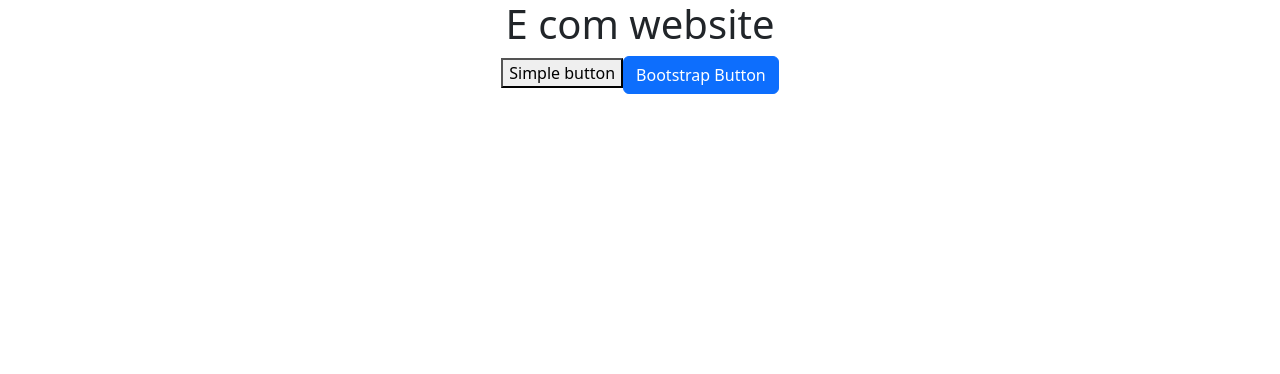
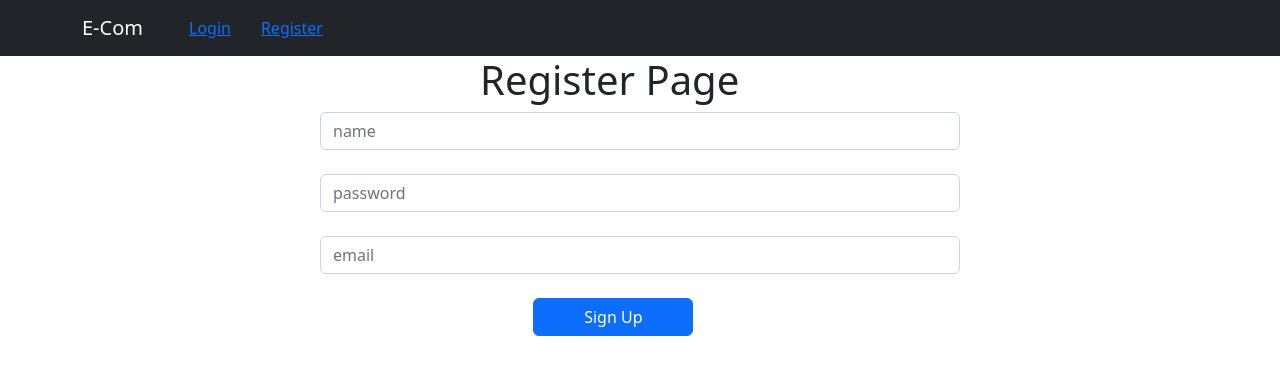
Before and after one commit to ZolaJigar/ecom-dashboard, a React (Create React App) app: page /register in a window 1280 px wide. Shown: the top 374 px of the page. Built offline with nearby package versions, Linux system fonts and the light colour scheme.

Commit message:
Login api done and localstorage and protected router done

```diff
--- /dev/null
+++ b/src/AddProduct.js
@@ -0,0 +1,11 @@
+import Header from "./Header";
+function AddProduct() {
+    return (
+        <div>
+            <Header />
+            <h1>Add Product Page</h1>
+        </div>
+    )
+}
+
+export default AddProduct;
--- a/src/App.css
+++ b/src/App.css
@@ -36,3 +36,7 @@
     transform: rotate(360deg);
   }
 }
+
+.navbar_wrapper a{
+  padding-left : 30px;
+}
--- a/src/App.js
+++ b/src/App.js
@@ -1,13 +1,28 @@
-import logo from './logo.svg';
-import './App.css';
-import { Button } from 'react-bootstrap';
+import React from 'react';
+// import { Button } from 'react-bootstrap';
+import "./App.css";
+import { BrowserRouter, Routes, Route } from "react-router-dom";
+import Header from "./Header";
+import Login from "./login";
+import Register from "./Register";
+import AddProduct from "./AddProduct";
+import UpdateProduct from "./UpdateProduct";
+import Protected from "./Protected";
+
 function App() {
   return (
-    <div className="App">
-      <h1> E com website</h1>
-      <button>Simple button</button>
-      <Button> Bootstrap Button</Button>
-    </div>
+    <>
+      <BrowserRouter>
+        {/* <Header /> */}
+        {/* <h1> E com website</h1> */}
+        <Routes>
+          <Route path="/login" element={<Login />} />
+          <Route path="/register" element={<Register />} />
+          <Route path="/add" element={<Protected Cmp={AddProduct} />} />
+          <Route path="/update" element={<Protected Cmp={UpdateProduct} />} />
+        </Routes>
+      </BrowserRouter>
+    </>
   );
 }
 
--- /dev/null
+++ b/src/Header.js
@@ -0,0 +1,28 @@
+import { Navbar, Nav, Container } from "react-bootstrap";
+import { Link } from "react-router-dom";
+function Header() {
+    return (
+        <Navbar bg="dark" variant="dark">
+            <Container>
+                <Navbar.Brand href="#home">E-Com</Navbar.Brand>
+                <Nav className="me-auto navbar_wrapper">
+                    {
+                        localStorage.getItem('user-info') ?
+                            <>
+                                <Link to="/add"> Add Product</Link>
+                                <Link to="/update"> Update Product</Link>
+                            </>
+                            :
+                            <>
+                                <Link to="/login"> Login</Link>
+                                <Link to="/register"> Register</Link>
+                            </>
+                    }
+
+                </Nav>
+            </Container>
+        </Navbar>
+    )
+}
+
+export default Header;
--- /dev/null
+++ b/src/Protected.js
@@ -0,0 +1,22 @@
+import React, { useEffect } from "react";
+import { useNavigate } from "react-router-dom";
+import Header from "./Header";
+function Protected(props) {
+    const navigate = useNavigate();
+    let Cmp = props.Cmp
+    React.useEffect(() => {
+        if(!(localStorage.getItem('user-info')))
+        {
+            navigate("/register");
+        }
+    }, [])
+    return (
+        <>
+            <div>
+                <Cmp />
+            </div>
+        </>
+    )
+}
+
+export default Protected;
--- /dev/null
+++ b/src/Register.js
@@ -0,0 +1,53 @@
+import React, { useState, useEffect } from "react";
+import { useNavigate } from "react-router-dom";
+import Header from "./Header";
+function Register() {
+    const [name, setName] = React.useState("");
+    const [email, setEmail] = React.useState("");
+    const [password, setPassword] = React.useState("");
+    const navigate = useNavigate();
+
+    React.useEffect(() => {
+        if(localStorage.getItem('user-info'))
+        {
+            navigate("/add")            ;
+        }
+    }, [])
+    async function signup() {
+        let item = { name, password, email };
+        console.log(item);
+
+        let result = await fetch("http://127.0.0.1:8000/api/register",
+            {
+                method: "POST", //method of api
+                body: JSON.stringify(item),  //converting json data into string
+                headers: {
+                    "Content-Type": "application/json",
+                    "Accept": "application/json"
+                } //we have to send headers
+            }
+        )
+        result = await result.json();
+        localStorage.setItem("user-info", JSON.stringify(result));
+        navigate("/add");
+        // console.log(result);
+    }
+    return (
+        <>
+            <Header />
+            <div className="col-sm-6 offset-sm-3">
+                <h1 className="col-sm-6 offset-sm-3">Register Page</h1>
+                <input type="text" value={name} onChange={(e) => setName(e.target.value)} className="form-control" placeholder="name" />
+                <br />
+                <input type="password" value={password} onChange={(e) => setPassword(e.target.value)} className="form-control" placeholder="password" />
+                <br />
+                <input type="text" value={email} onChange={(e) => setEmail(e.target.value)} className="form-control" placeholder="email" />
+                <br />
+                <button className="btn btn-primary col-sm-3 offset-sm-4" onClick={signup}>Sign Up</button>
+
+            </div>
+        </>
+    )
+}
+
+export default Register;
--- /dev/null
+++ b/src/UpdateProduct.js
@@ -0,0 +1,11 @@
+import Header from "./Header";
+function UpdateProduct() {
+    return (
+        <div>
+            <Header />
+            <h1>Update Product Page</h1>
+        </div>
+    )
+}
+
+export default UpdateProduct;
--- /dev/null
+++ b/src/login.js
@@ -0,0 +1,19 @@
+import React from "react";
+import { useNavigate } from "react-router-dom";
+import Header from "./Header";
+function Login() {
+    const navigate = useNavigate();
+    React.useEffect(() => {
+        if (localStorage.getItem('user-info')) {
+            navigate("/add");
+        }
+    }, [])
+    return (
+        <div>
+            <Header />
+            <h1>Login Page</h1>
+        </div>
+    )
+}
+
+export default Login;
```
